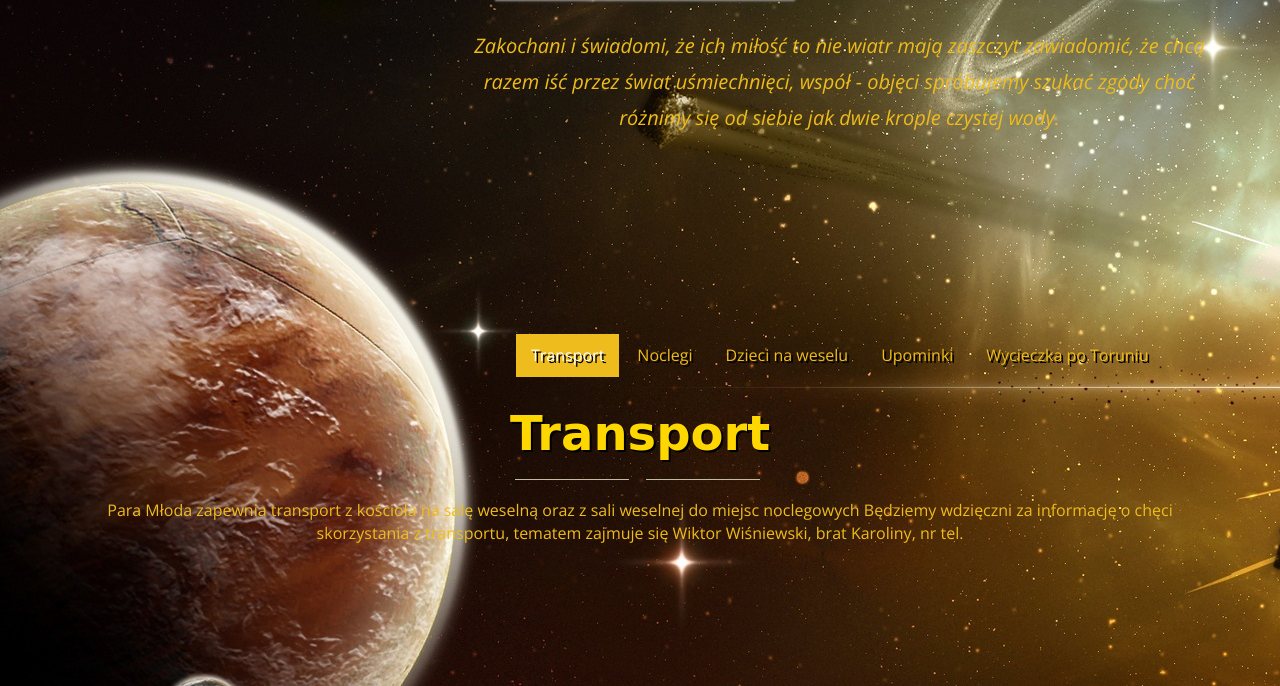
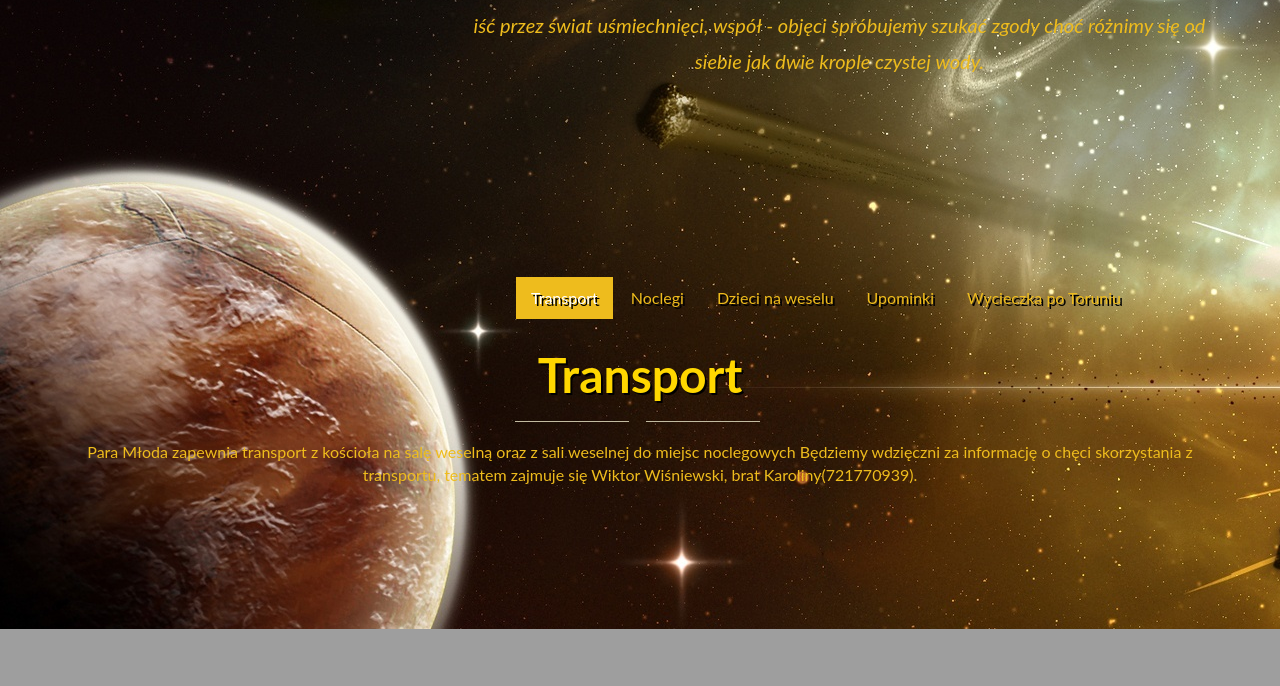
Before and after one commit to Mahfood/my-wedding, a Rails app: page / in a window 1280 px wide. Shown: the part 2158-2844 px from the top of the page. After the commit the page ends 2787 px from the top, so only its background shows below. Run offline with Rails 7, Linux system fonts and the light colour scheme; style sheets or scripts are compiled from the project's sources; some libraries are stand-ins or nearby versions.

Commit message:
ADD Wiktors num, add lato font

```diff
--- a/app/assets/stylesheets/style.scss
+++ b/app/assets/stylesheets/style.scss
@@ -8,9 +8,11 @@ body,
 html {
     font-size: 100%;
     background-image: url("kosmos.jpg");
-    font-family: 'Open Sans', sans-serif;
-}
-
+    font-family: 'Lato', sans-serif;
+}
+p.top-title {
+  margin-top: 15px;
+}
 p {
     margin: 0;
 }
@@ -21,7 +23,7 @@ h3,
 h4,
 h5,
 h6 {
-    font-family: 'Scriptina', cursive;
+    font-family: 'Lato', cursive;
     font-weight: 700;
     margin: 0;
 }
@@ -898,7 +900,7 @@ ul.wmuSliderPagination {
 
 .btn-lg {
     font-size: 1.3em;
-    font-family: 'Poiret One', cursive;
+    font-family: 'Lato', cursive;
     font-weight: 900;
     padding: 0;
     border-radius: 0;
@@ -1058,7 +1060,7 @@ ul.wmuSliderPagination {
     font-weight: 500;
     clear: both;
     padding: 0;
-    font-family: 'Open Sans', sans-serif;
+    font-family: 'Lato', sans-serif;
 }
 /* ---------- /TIMER ---------- */
 /*-- //services --*/
--- a/app/views/home/index.html.erb
+++ b/app/views/home/index.html.erb
@@ -4,7 +4,7 @@
 		<p><span class="glyphicon glyphicon-earphone" aria-hidden="true"></span>+48 723-775-186</p>
 	</div>
 	<div class="logo animated wow zoomIn" data-wow-delay=".5s">
-		<h1><a href="/"><span></span>Karolina i Maciej<br><br>2 września 2017r</a></h1>
+		<h1><a href="/"><span></span><p class="top-title">Karolina i Maciej</p><br><br>2 września 2017r</a></h1>
 	</div>
 </div>
 </div>
@@ -586,12 +586,12 @@ lub<br>wesele@panasiewicz.pl</h2>
     <div id="transport" class="tab-pane fade in active">
       <h3>Transport</h3>
       <p>Para Młoda zapewnia transport z kościoła na salę weselną oraz z sali weselnej do miejsc noclegowych
-Będziemy wdzięczni za informację o chęci skorzystania z transportu, tematem zajmuje się Wiktor Wiśniewski, brat Karoliny, nr tel.</p>
+Będziemy wdzięczni za informację o chęci skorzystania z transportu, tematem zajmuje się Wiktor Wiśniewski, brat Karoliny(721770939).</p>
     </div>
     <div id="nights" class="tab-pane fade">
       <h3>Noclegi</h3>
       <p>Para Młoda zapewnia nocleg po zabawie weselnej.
-Rozmieszczeniem gości w miejscach noclegowych zajmuje się Wiktor Wiśniewski, brat Karoliny, nr tel.</p>
+Rozmieszczeniem gości w miejscach noclegowych zajmuje się Wiktor Wiśniewski, brat Karoliny(721770939).</p>
     </div>
     <div id="children" class="tab-pane fade">
       <h3>Dzieci na weselu</h3>
@@ -601,7 +601,7 @@ Nad dziećmi będzie przez cały czas czuwała profesjonalna niania.</p>
     <div id="gifts" class="tab-pane fade">
       <h3>Upominki</h3>
       <p>Najważniejsza dla nas jest Wasza obecność.
-Jeśli jednak zechcecie obdarować nas upominkiem rzeczowym, zachęcamy do kontaktu z nami lub z Wiktorem Wiśniewskim, bratem Karoliny, tel. ...
+Jeśli jednak zechcecie obdarować nas upominkiem rzeczowym, zachęcamy do kontaktu z nami lub z Wiktorem Wiśniewskim, bratem Karoliny(721770939).
 Dzięki temu zapobiegniemy powtórzeniom prezentów. Wiktor również podpowie, co może się nam przydać. </p>
     </div>
     <div id="tour" class="tab-pane fade">
```
